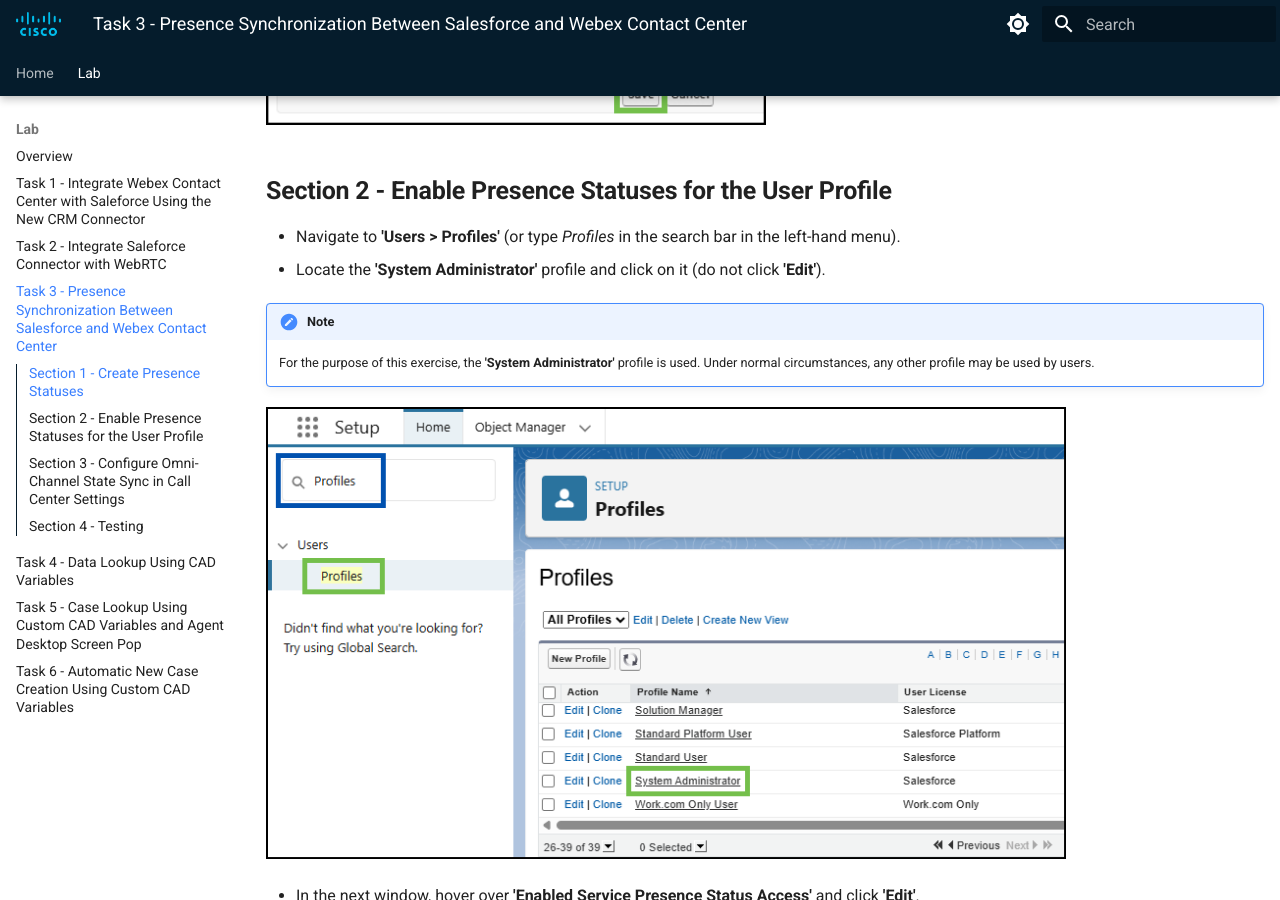
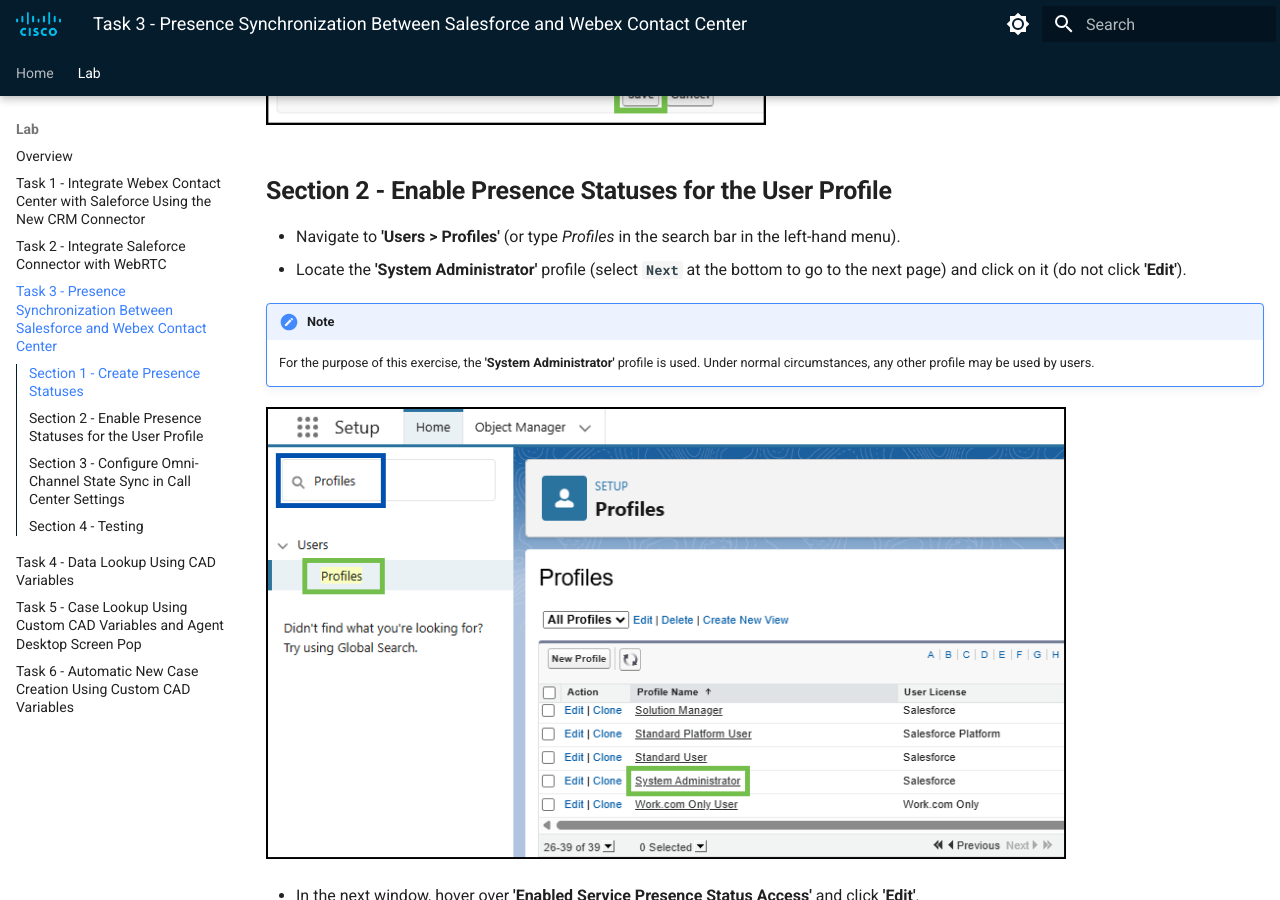
Before and after one commit to WebexCC-SA/LAB-2308, an MkDocs documentation site: the page built from docs/task3.md, in a window 1280 px wide and 900 px high, scrolled down 3151 px. Built offline with MkDocs 1.6.1 and Material for MkDocs 9.7.7, drawn with Linux system fonts in a browser that asks for light colours; some of the changed text lies outside the part shown.

Commit message:
Update task3.md

```diff
--- a/docs/task3.md
+++ b/docs/task3.md
@@ -45,7 +45,7 @@
 - Create  two new **Presence Statuses**:
 	- Click **'New'**.
 	- Provide the name **wxccbusy** under **'Status Name'** and select **'Busy'** under **'Status Options'**.
-	- Click **'Save'**.
+	- Click **'Save'** and select **`Back to List: Service Presence Statuses'**
 	- Create another **Presence Status** with the same options but use **sfbusy** under **'Status Name'**.
 
 ![Nav](./assets/t2s1p3.png){ width="500" }
@@ -55,7 +55,7 @@
 ## **Section 2 - Enable Presence Statuses for the User Profile**
 
 - Navigate to **'Users > Profiles'** (or type _Profiles_ in the search bar in the left-hand menu).
-- Locate the **'System Administrator'** profile and click on it (do not click **'Edit'**).
+- Locate the **'System Administrator'** profile (select **`Next`** at the bottom to go to the next page) and click on it (do not click **'Edit'**).
 
 !!! note
 	For the purpose of this exercise, the **'System Administrator'** profile is used. Under normal circumstances, any other profile may be used by users.
```
